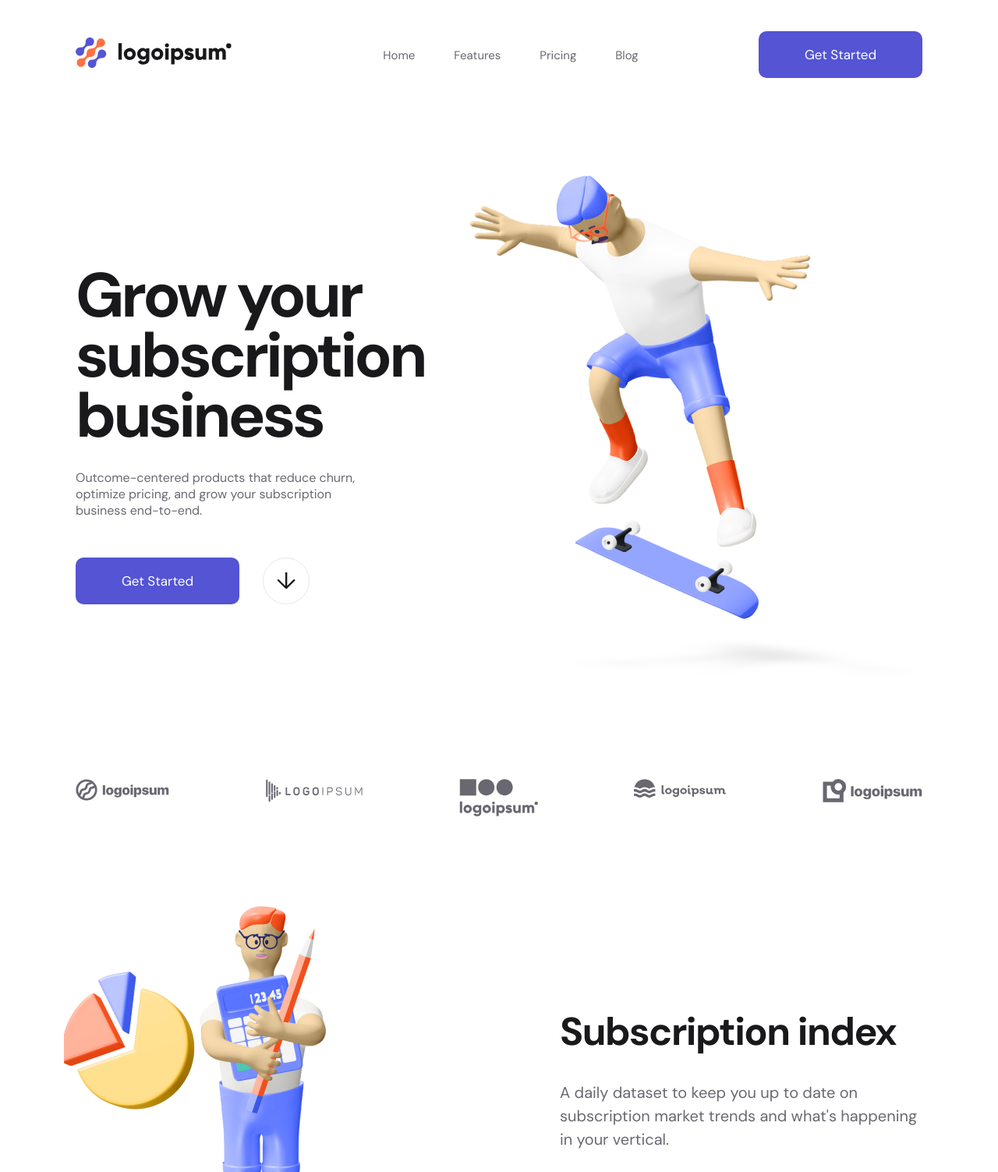
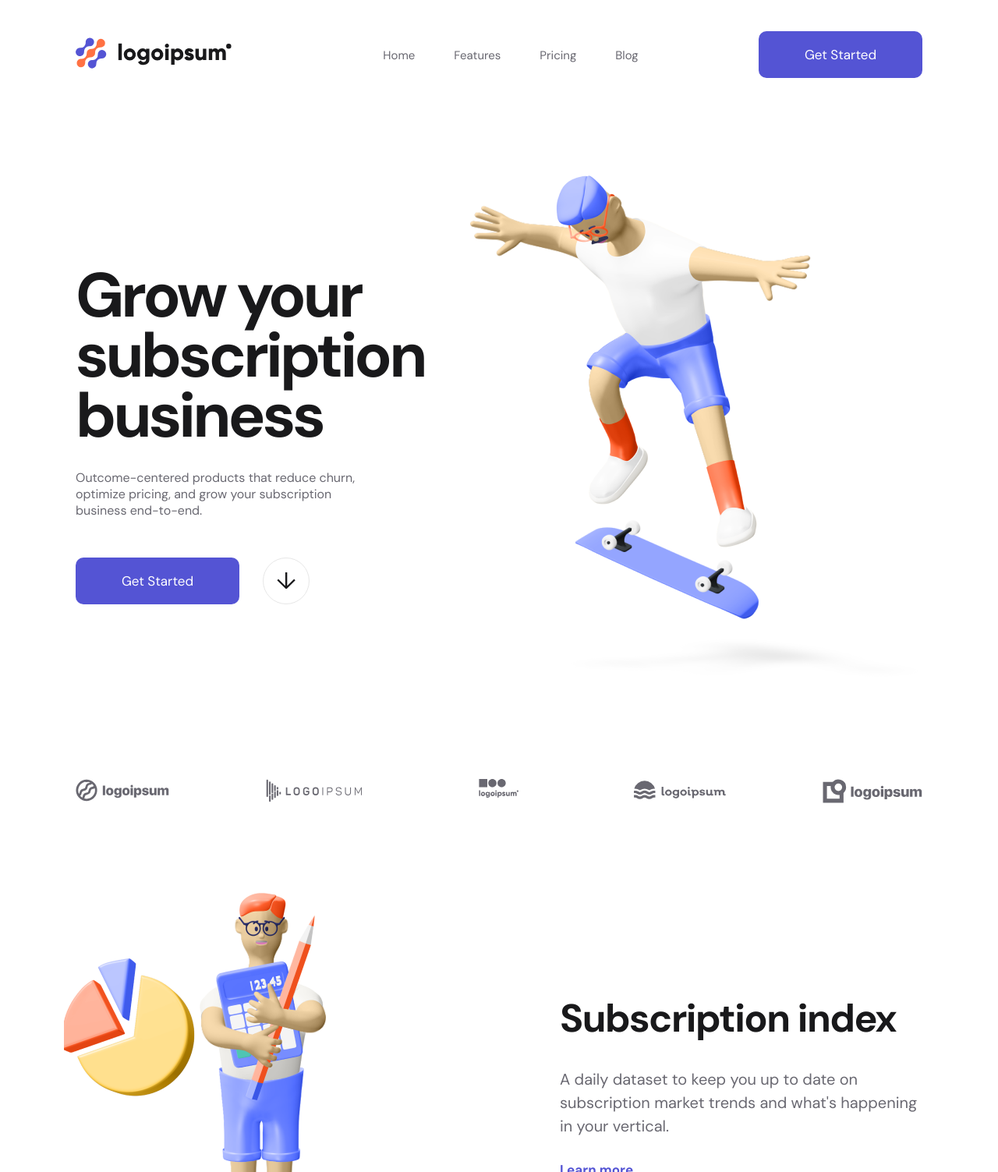
Before and after one commit to Salamych/SaaS, a website: page src/html/index.html in a window 1280 px wide. Shown: the top 1503 px of the page at 78% size. Drawn offline with nearby package versions, Linux system fonts and the light colour scheme; files that its build step writes are made by us from their sources; files whose address does not match are found by name.

Commit message:
SaaS continue to be

```diff
--- a/config/path.js
+++ b/config/path.js
@@ -35,8 +35,8 @@ const path = {
   },
 
   img: {
-    src: pathSrc + '/img/*.{png,jpg,gpeg,gif}',
-    watch: pathSrc + '/img/**/*.{png,jpg,gpeg,gif}',
+    src: pathSrc + '/img/*.{png,jpg,jpeg,gif}',
+    watch: pathSrc + '/img/**/*.{png,jpg,jpeg,gif}',
     dest: pathDest + '/img'
   },
 
--- a/src/html/chunk/header.html
+++ b/src/html/chunk/header.html
@@ -2,9 +2,7 @@
   <div class="container">
     <div class="header_content row">
       <div class="header-logo col">
-        <svg class="header-logo_img" viewBox="0 0 200 41" width="200" height="41">
-          <use href="img/svg/sprite.svg#logo-head"></use>
-        </svg>
+        <img src="./img/svg/sprite.svg#logo-head" alt="" width="200" height="41">
       </div>
       <nav class="header-menu col">
         <div class="burger-wrap col">
--- a/src/html/chunk/partners.html
+++ b/src/html/chunk/partners.html
@@ -2,29 +2,19 @@
   <div class="container">
     <div class="partners-content row">
       <div class="partners-content__item col">
-        <svg width="120" height="28" viewBox="0 0 120 28">
-          <use href="img/svg/sprite.svg#logo-fig-1"></use>
-        </svg>
+        <img src="./img/svg/sprite.svg#logo-fig-1" alt="" width="120" height="28">
       </div>
       <div class="partners-content__item col">
-        <svg width="124" height="30" viewBox="0 0 124 30">
-          <use href="img/svg/sprite.svg#logo-fig-2"></use>
-        </svg>
+        <img src="./img/svg/sprite.svg#logo-fig-2" alt="" width="124" height="30">
       </div>
       <div class="partners-content__item col">
-        <svg width="101" height="48" viewBox="0 0 101 48">
-          <use href="img/svg/sprite.svg#logo-fig-3"></use>
-        </svg>
+        <img src="./img/svg/sprite.svg#logo-fig-3" alt="" width="101" height="48">
       </div>
       <div class="partners-content__item col">
-        <svg width="118" height="24" viewBox="0 0 118 24">
-          <use href="img/svg/sprite.svg#logo-fig-4"></use>
-        </svg>
+        <img src="./img/svg/sprite.svg#logo-fig-4" alt="" width="118" height="24">
       </div>
       <div class="partners-content__item col">
-        <svg width="128" height="30" viewBox="0 0 128 30">
-          <use href="img/svg/sprite.svg#logo-fig-5"></use>
-        </svg>
+        <img src="./img/svg/sprite.svg#logo-fig-5" alt="" width="128" height="30">
       </div>
     </div>
   </div>
```
